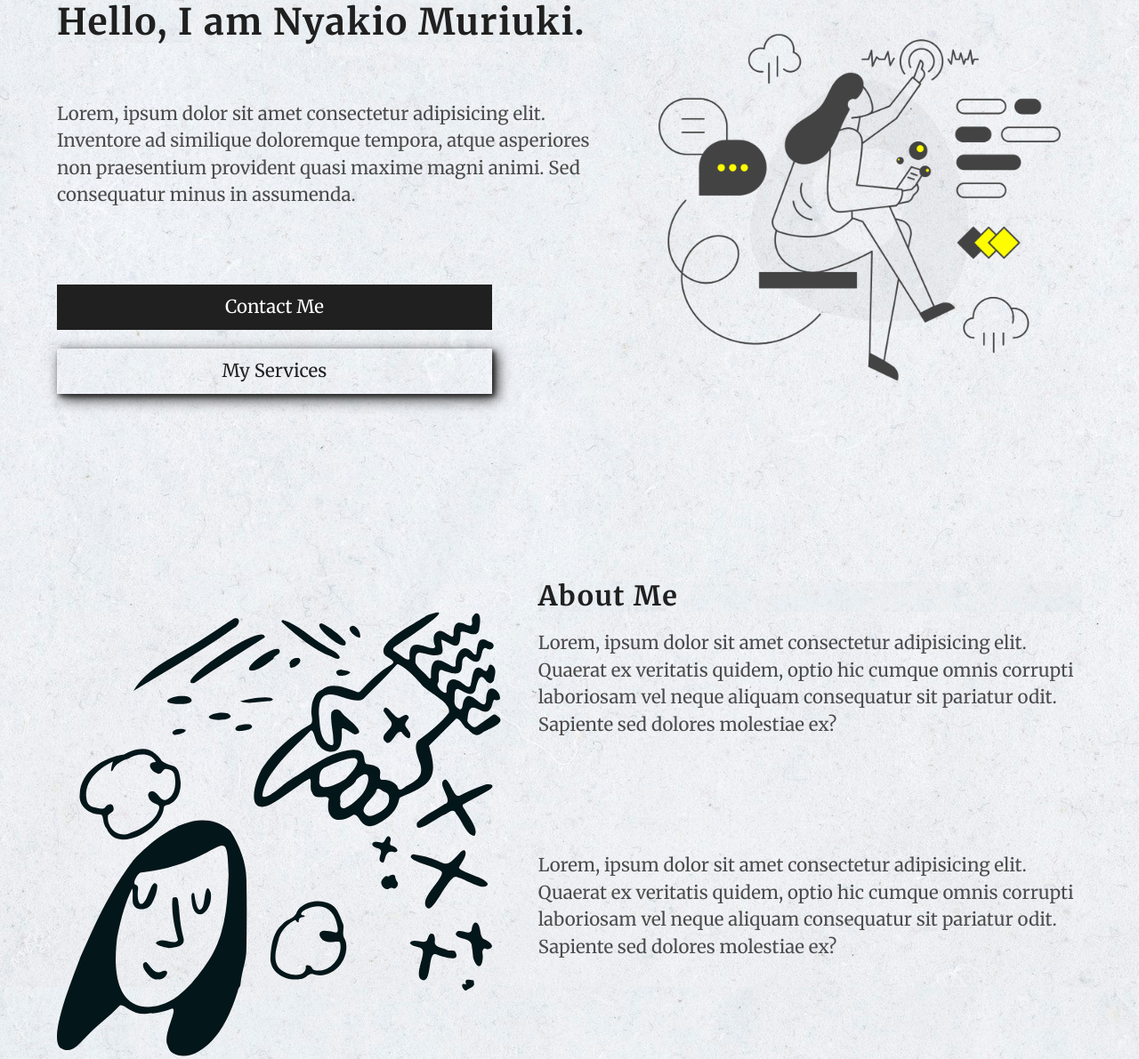
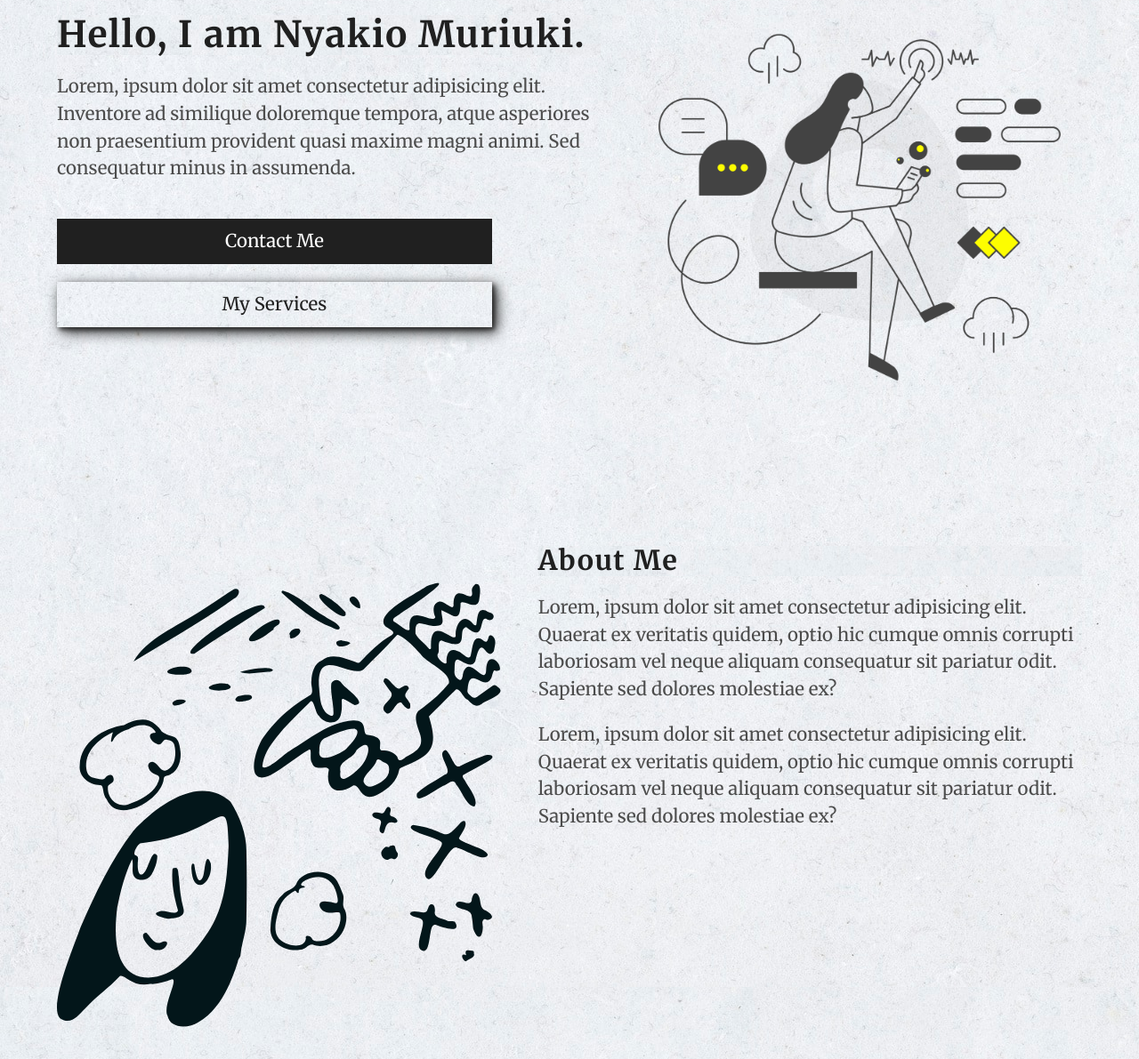
Before and after one commit to kagure-nyakio/portfolio, a plain HTML site: page index.html in a window 1280 px wide. Shown: the part 223-1414 px from the top of the page at 89% size. Drawn offline with nearby package versions, Linux system fonts and the light colour scheme.

Commit message:
Portfolio Landing page

```diff
--- a/css/style.css
+++ b/css/style.css
@@ -377,6 +377,7 @@ footer {
   }
 }
 
+/* Todo: Throw in animations to fill out blank spaces */
 @media (min-width: 800px) {
   h1::after,
   h2::after {
@@ -398,56 +399,35 @@ footer {
   }
 
   .hero {
-    min-height: 90vh;
+    min-height: 85vh;
     grid-template-columns: 1fr 500px;
     grid-template-areas:
-    "title img"
-    "text img"
-    "links img";
+    "hero-text img";
+    place-items: center;
   }
 
-  .section__title--hero {
-    align-self: end;
-  }
-
-  .section__text--hero{
-    align-self: center;
-  }
 
   .hero--quick-links {
     display: block;
-    align-self: start;
-    margin: 0;
+    margin: 2em 0;
   }
 
 
   .about {
     grid-template-columns: 500px 1fr;
     grid-template-areas:
-    ". title"
-    "img text-1"
-    "img text-2";
-  }
-
-  .section__title--about {
-    grid-area: title;
-  }
-
-  .section__text--about-1 {
-    grid-area: text-1;
-    /* align-self: center; */
-  }
-
-  .section__text--about-2 {
-    grid-area: text-2;
+    "img about-me-text";
   }
 
   .section__image--hero,
   .section__image--about {
     grid-area: img;
-    margin: 0;
+    margin: 2em 0 0;
     object-fit: cover;
-    align-self: center;
+  }
+
+  .about-me-text {
+    align-self: start;
   }
 
   .my-services {
--- a/index.html
+++ b/index.html
@@ -48,6 +48,8 @@
 
     <section class="hero" id="home">
       <img src="images/Tech Life - Communication.png" alt="" class="section__image section__image--hero">
+
+      <div class="hero-text">
         <h1 class="section__title section__title--hero">Hello, I am Nyakio Muriuki.</h1>
         <p class="section__text section__text--hero">
           Lorem, ipsum dolor sit amet consectetur adipisicing elit.
@@ -58,22 +60,25 @@
           <a href="#contact" class="btn btn-primary">Contact Me</a>
           <a href="#services" class="btn btn-secondary">My Services</a>
         </div>
+      </div>
     </section> <!--End hero-->
 
     <section class="about" id="about">
       <img src="images/about-me.svg" alt="" class="section__image section__image--about">
+
+      <div class="about-me-text">
       <h2 class="section__title  section__title--about">About Me</h2>
-      <p class="section__text section__text--about section__text--about-1">
+        <p class="section__text section__text--about">
           Lorem, ipsum dolor sit amet consectetur adipisicing elit.
           Quaerat ex veritatis quidem, optio hic cumque omnis corrupti laboriosam vel neque aliquam consequatur sit pariatur odit.
           Sapiente sed dolores molestiae ex?
         </p>
-
-      <p class="section__text section__text--about section__text--about-2">
+        <p class="section__text section__text--about">
           Lorem, ipsum dolor sit amet consectetur adipisicing elit.
           Quaerat ex veritatis quidem, optio hic cumque omnis corrupti laboriosam vel neque aliquam consequatur sit pariatur odit.
           Sapiente sed dolores molestiae ex?
         </p>
+      </div>
     </section>  <!--End about-->
 
     <section class="services" id="services">
```
Lines whose indentation alone changed are shown as unchanged.
